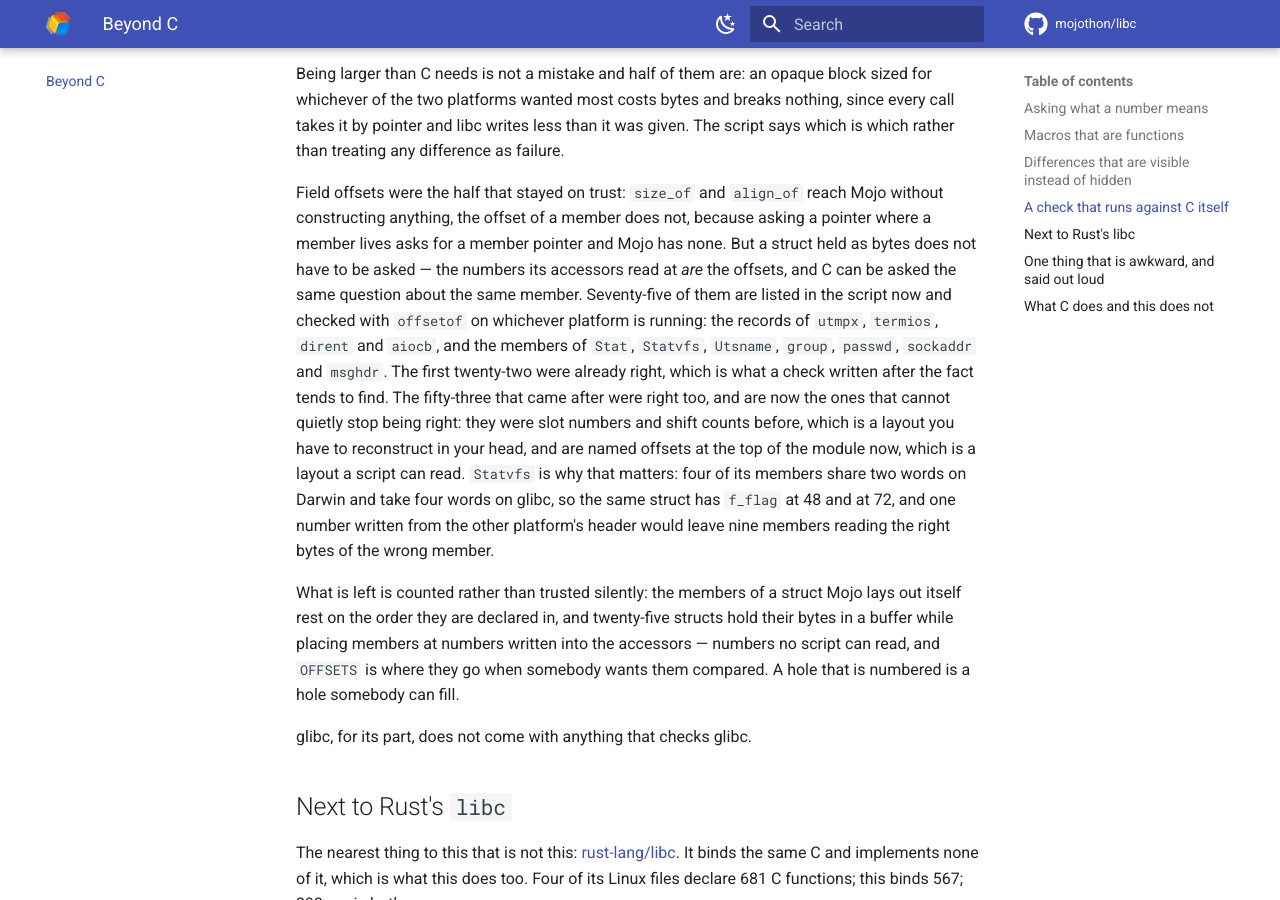
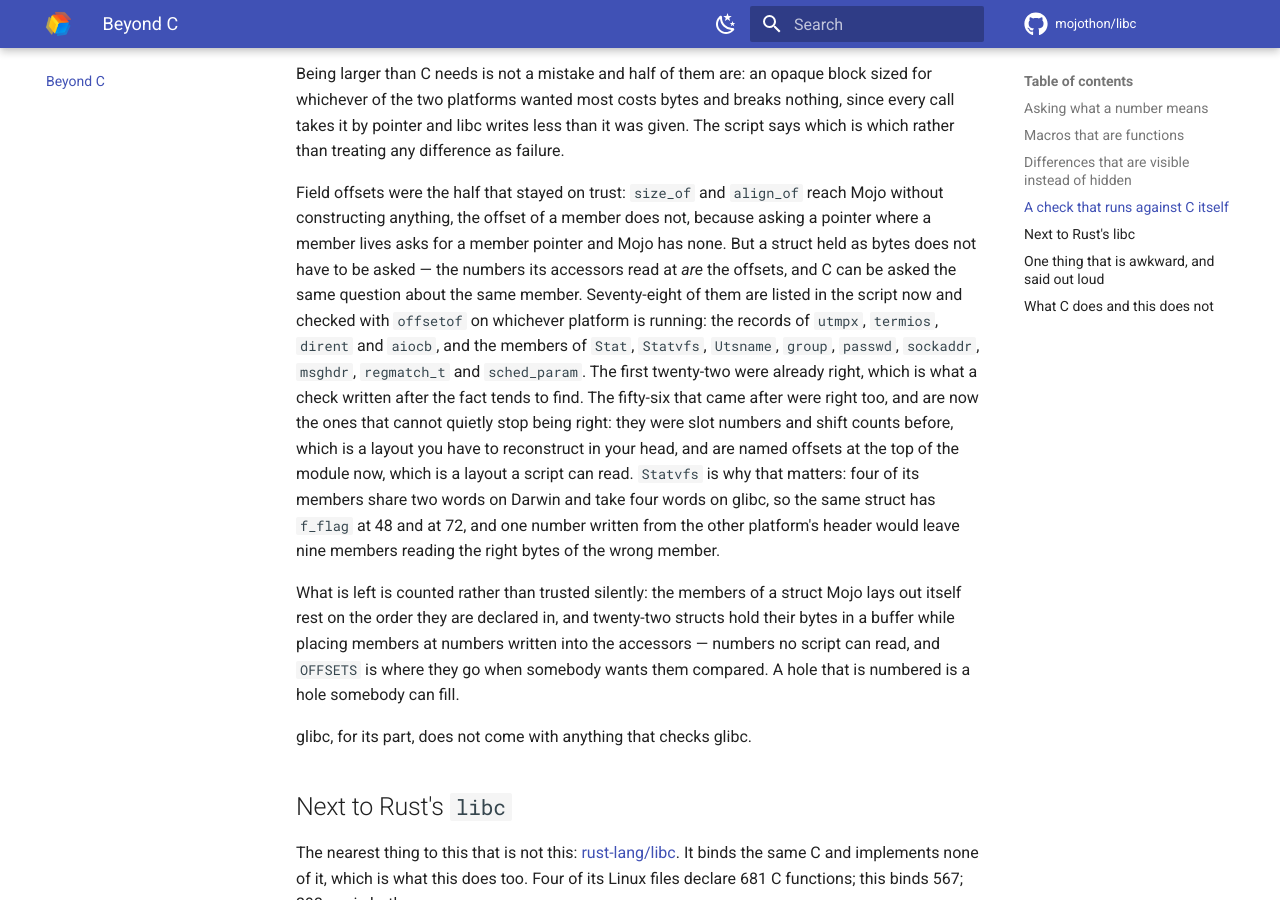
Before and after one commit to mojothon/libc, an MkDocs documentation site: the page built from docs/beyond-c.md, in a window 1280 px wide and 900 px high, scrolled down 2612 px. Built offline with MkDocs 1.6.1 and Material for MkDocs 9.7.7, drawn with Linux system fonts in a browser that asks for light colours; comment, search, counter and statistics services are not loaded.

Commit message:
refactor(regex,sched): name the offsets of regmatch_t and sched_param
Two small structs, three offsets, and one thing the checking script could not
do before.

`regmatch_t` is the smallest struct here that the two platforms lay out
differently at all: `regoff_t` is an `int` on glibc and `__darwin_off_t` on
XNU, so `rm_eo` follows `rm_so` at 4 on one and at 8 on the other, and the
struct is 8 bytes against 16. The old reader said that in a `low: Bool`
argument and a shift, and read the 32-bit member through a special case for
`0xFFFFFFFF` — correct for -1, which is the only negative `regexec` writes,
and quietly wrong for any other negative. It sign-extends now, at a named
offset, so the platform difference is the offset and the width is the width.

`regmatch_t` is also a typedef with no struct tag, which exposed a hole in
`check-layouts.py`: it asked `offsetof(struct regmatch_t, rm_so)`, which does
not compile, and reported both members as ones C does not have. A member the
script cannot ask about is a member it cannot check, so it now tries
`struct X` and then plain `X` before giving up — the typo case still fails
twice and still gets reported, and a typedef is checking-able for the cost of
one more compile per struct.

`sched_param` is one member at 0 on both platforms, with Darwin's second
word the kernel writes and nothing reads; naming it is what says that the
word after the priority is not a member.

Seventy-eight offsets now, seventy-four checkable on Linux and the other four
counted as checkable elsewhere.

```diff
--- a/docs/beyond-c.md
+++ b/docs/beyond-c.md
@@ -133,13 +133,13 @@
 because asking a pointer where a member lives asks for a member pointer and
 Mojo has none. But a struct held as bytes does not have to be asked — the
 numbers its accessors read at *are* the offsets, and C can be asked the
-same question about the same member. Seventy-five of them are listed in the
+same question about the same member. Seventy-eight of them are listed in the
 script now and checked with `offsetof` on whichever platform is running:
 the records of `utmpx`, `termios`, `dirent` and `aiocb`, and the members of
-`Stat`, `Statvfs`, `Utsname`, `group`, `passwd`, `sockaddr` and `msghdr`.
-The first twenty-two were already right, which is what a check written
-after the fact tends to find. The fifty-three that came after were right
-too, and are now the ones
+`Stat`, `Statvfs`, `Utsname`, `group`, `passwd`, `sockaddr`, `msghdr`,
+`regmatch_t` and `sched_param`. The first twenty-two were already right,
+which is what a check written after the fact tends to find. The fifty-six
+that came after were right too, and are now the ones
 that cannot quietly stop being right: they were slot numbers and shift
 counts before, which is a layout you have to reconstruct in your head, and
 are named offsets at the top of the module now, which is a layout a script
@@ -151,7 +151,7 @@
 
 What is left is counted rather than trusted silently: the members of a
 struct Mojo lays out itself rest on the order they are declared in, and
-twenty-five structs hold their bytes in a buffer while placing members at
+twenty-two structs hold their bytes in a buffer while placing members at
 numbers written into the accessors — numbers no script can read, and
 `OFFSETS` is where they go when somebody wants them compared. A hole that
 is numbered is a hole somebody can fill.
```
Also changed, not shown: CHANGELOG.md (+14 -1 lines), docs/modules.md (+2 -2 lines), 3 other files.
